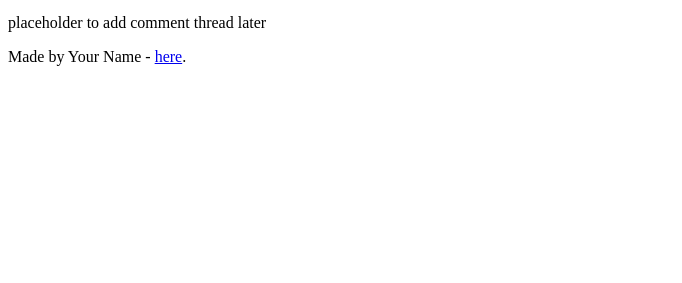
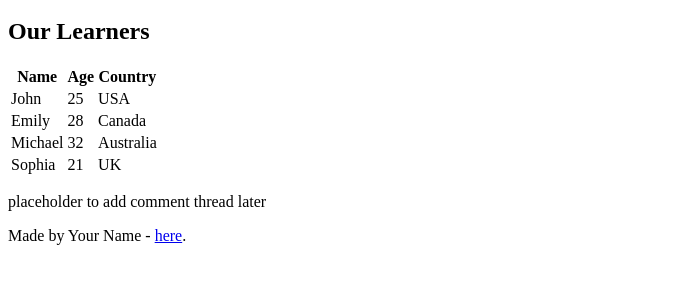
Before and after one commit to rarely-xx/My_First_Portfolio, a plain HTML site: page html_basic/index.html in a window 1280 px wide. Shown: the part 505-788 px from the top of the page, without its empty margins (0-682 px from the left). Drawn offline with Linux system fonts and the light colour scheme.

Commit message:
Add learners table to index.html

```diff
--- a/html_basic/index.html
+++ b/html_basic/index.html
@@ -29,6 +29,39 @@
       <a href="https://www.example.com" target="_blank">
         <img src="https://i.ibb.co/gTDZZT8/ALX-Logo-07.png" alt="Clickable Logo" width="200">
       </a>
+            <!-- Learners Table -->
+      <h2>Our Learners</h2>
+      <table>
+        <thead>
+          <tr>
+            <th>Name</th>
+            <th>Age</th>
+            <th>Country</th>
+          </tr>
+        </thead>
+        <tbody>
+          <tr>
+            <td>John</td>
+            <td>25</td>
+            <td>USA</td>
+          </tr>
+          <tr>
+            <td>Emily</td>
+            <td>28</td>
+            <td>Canada</td>
+          </tr>
+          <tr>
+            <td>Michael</td>
+            <td>32</td>
+            <td>Australia</td>
+          </tr>
+          <tr>
+            <td>Sophia</td>
+            <td>21</td>
+            <td>UK</td>
+          </tr>
+        </tbody>
+      </table>
     </article>
 
     <aside>
```
